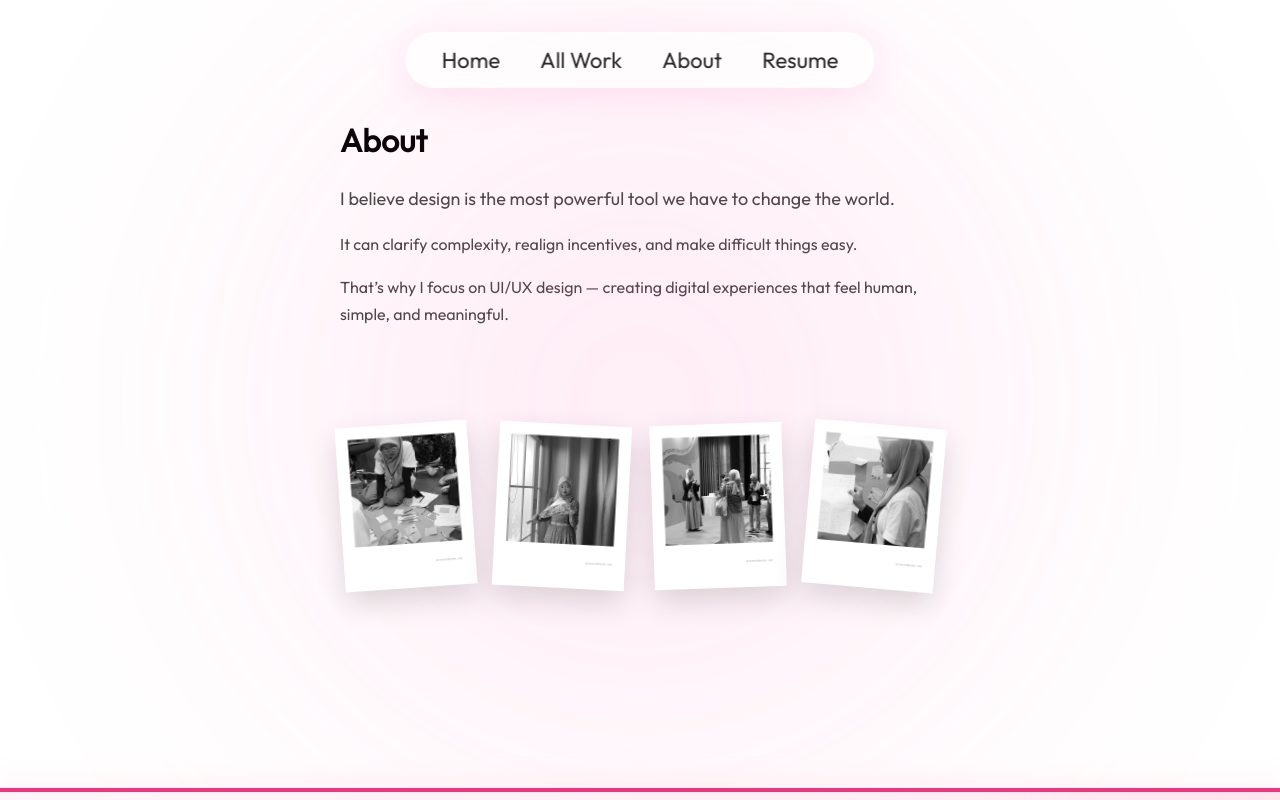
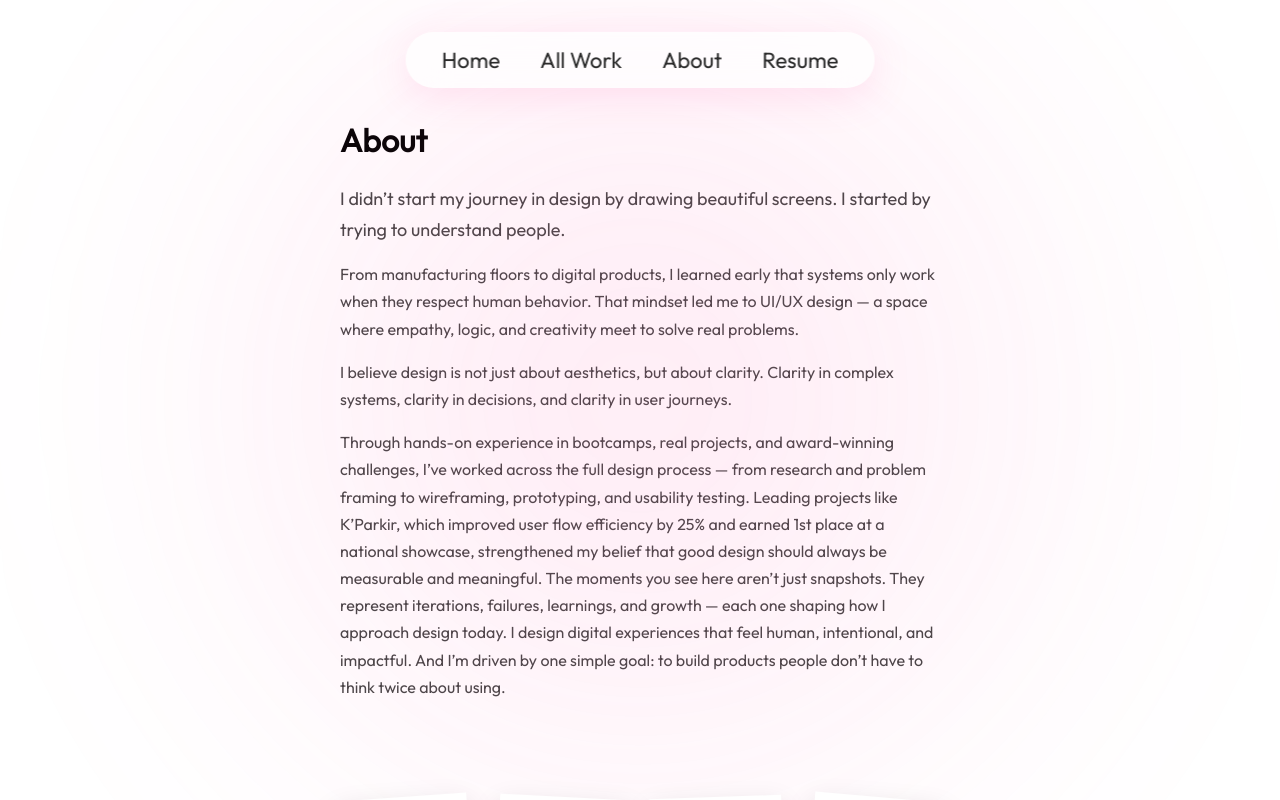
Before and after one commit to sabrintsya/Portfolio-Website, a React (Vite) app: page /about in a window 1280 px wide. Shown: the top 800 px of the page. Built offline with nearby package versions, Linux system fonts and the light colour scheme.

Commit message:
ganti section about

```diff
--- a/src/components/About/About.jsx
+++ b/src/components/About/About.jsx
@@ -23,23 +23,24 @@ const About = () => {
                 <h1>About</h1>
 
                 <p className={styles.lead}>
-          I believe design is the most powerful tool we have to change the world.
+                    I didn’t start my journey in design by drawing beautiful screens.
+                    I started by trying to understand people.   </p>
+                    <p>From manufacturing floors to digital products, I learned early that systems only work when they respect human behavior. That mindset led me to UI/UX design — a space where empathy, logic, and creativity meet to solve real problems.
                     </p>
+                    <p>I believe design is not just about aesthetics, but about clarity.
+                        Clarity in complex systems, clarity in decisions, and clarity in user journeys.</p>
 
-        <p>
-          It can clarify complexity, realign incentives, and make difficult
-          things easy.
-        </p>
+                    <p>Through hands-on experience in bootcamps, real projects, and award-winning challenges, I’ve worked across the full design process — from research and problem framing to wireframing, prototyping, and usability testing. Leading projects like K’Parkir, which improved user flow efficiency by 25% and earned 1st place at a national showcase, strengthened my belief that good design should always be measurable and meaningful.
 
-        <p>
-          That’s why I focus on UI/UX design — creating digital experiences that
-          feel human, simple, and meaningful.
-        </p>
+                        The moments you see here aren’t just snapshots.
+                        They represent iterations, failures, learnings, and growth — each one shaping how I approach design today.
+
+                        I design digital experiences that feel human, intentional, and impactful.
+                        And I’m driven by one simple goal: to build products people don’t have to think twice about using.</p>
 
                 {/* Polaroid */}
                 <section
-          className={`${styles.polaroidWrapper} ${
-            activeIndex !== null ? styles.activeBackground : ""
+                    className={`${styles.polaroidWrapper} ${activeIndex !== null ? styles.activeBackground : ""
                         }`}
                     onClick={() => setActiveIndex(null)}
                 >
@@ -49,8 +50,7 @@ const About = () => {
                         {polaroids.map((item, index) => (
                             <div
                                 key={index}
-                className={`${styles.polaroid} ${
-                  activeIndex === index ? styles.active : ""
+                                className={`${styles.polaroid} ${activeIndex === index ? styles.active : ""
                                     } ${activeIndex !== null && activeIndex !== index ? styles.dim : ""}`}
                                 style={{ "--rotate": item.rotate }}
                                 onClick={(e) => {
```
Lines whose indentation alone changed are shown as unchanged.
